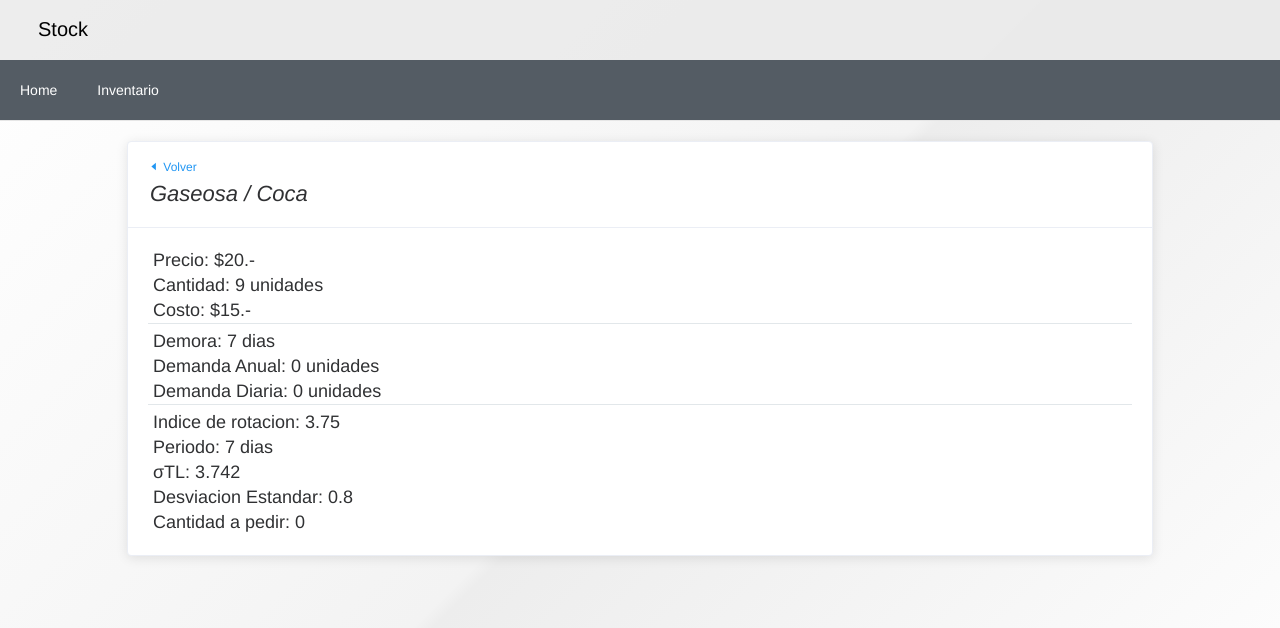
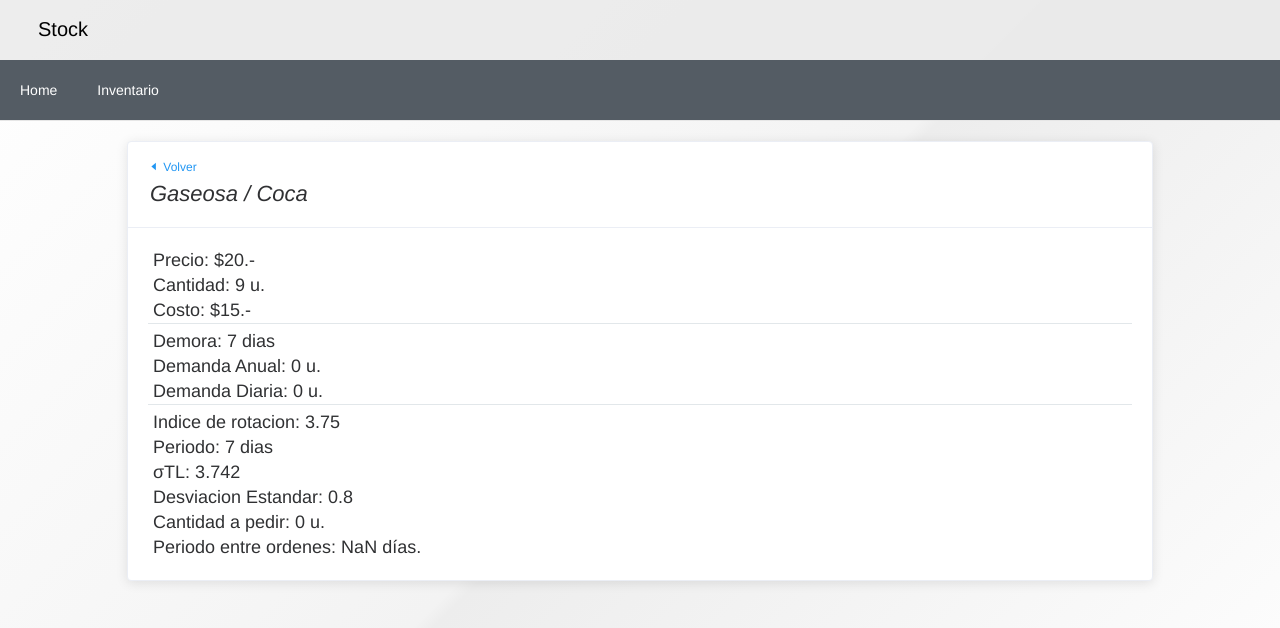
Before and after one commit to rodrysauco/onaine, a Vue app: page /PModel/1 in a window 1280 px wide. Shown: the top 628 px of the page. Built offline with nearby package versions, Linux system fonts and the light colour scheme.

Commit message:
Improving v1.4

```diff
--- a/src/components/HomeComponent.vue
+++ b/src/components/HomeComponent.vue
@@ -121,10 +121,10 @@
         <div v-if="active > 1">
           <section v-if="!isPSelected">
             <div>Costo Total Esperado: $ {{modeloQ.CTE}}.-</div>
-            <div>Cantidad optima de compra: {{resultado.cantidadOptima}} u.</div>
+            <div>Cantidad optima de compra: {{Math.ceil(resultado.cantidadOptima)}} u.</div>
             <div>Punto de reorden: {{resultado.reorden}} u.</div>
-            <div>Nº de órdenes de compra anuales: {{resultado.nOrdenes}}</div>
-            <div>Tiempo de espera entre órdenes: {{randDrink.diasLaborales/resultado.nOrdenes}} días.</div>
+            <div>Nº de órdenes de compra anuales: {{resultado.nOrdenes}} u.</div>
+            <div>Tiempo de espera entre órdenes: {{Math.ceil(randDrink.diasLaborales/resultado.nOrdenes)}} días.</div>
           </section>
           <section v-else>
             <div>Cantidad optima de compra: {{resultado.cantidadOptima}} u.</div>
@@ -326,8 +326,11 @@
             this.modeloP.inventario;
           if (rta < 0) {
             rta = 0;
+          } else {
+            rta -= rta*0.011 ;
           }
-          this.resultado.cantidadOptima = Math.floor(rta);
+
+          this.resultado.cantidadOptima = Math.round(rta);
         } else {
           let cpo = Math.sqrt(
             (2 * this.randDrink.demandaAnual * this.randDrink.costoPreparacion) /
--- a/src/components/ModeloP.vue
+++ b/src/components/ModeloP.vue
@@ -12,20 +12,21 @@
       <div>
         <section class="cardHeader">
           <div>Precio: ${{bebida.precio}}.- </div>
-          <div>Cantidad: {{bebida.cantidad}} unidades</div>
+          <div>Cantidad: {{bebida.cantidad}} u.</div>
           <div>Costo: ${{bebida.costo}}.-</div>
         </section>
         <section class="cardBody">
           <div>Demora: {{bebida.leadTime}} dias</div>
-          <div>Demanda Anual: {{modelP.demandaAnual}} unidades</div>
-          <div>Demanda Diaria: {{modelP.demandaDiaria}} unidades</div>
+          <div>Demanda Anual: {{modelP.demandaAnual}} u.</div>
+          <div>Demanda Diaria: {{modelP.demandaDiaria}} u.</div>
         </section>
         <section class="cardAppend">
           <div>Indice de rotacion: {{bebida.indiceRotacion}}</div>
           <div>Periodo: {{modelP.periodo}} dias</div>
           <div>σTL: {{modelP.sigmaTL}}</div>
           <div>Desviacion Estandar: {{modelP.desviacionEstandar}}</div>
-          <div>Cantidad a pedir: {{modelP.cantidadQueDebeOrdenarse}}</div>
+          <div>Cantidad a pedir: {{modelP.cantidadQueDebeOrdenarse}} u.</div>
+          <div>Periodo entre ordenes: {{Math.ceil(modelP.demandaAnual/modelP.cantidadQueDebeOrdenarse)}} días.</div>
         </section>
       </div>
     </el-card>
@@ -54,8 +55,9 @@
     methods: {
       loadingData(data) {
         let id = this.$route.params.id;
-        this.modelP.demandaAnual = data.demandaAnualProducto(id);
-        this.modelP.demandaDiaria = Math.round(data.demandaDiariaProducto(id) * 1000) / 1000;
+        //this.modelP.demandaAnual = data.demandaAnualProducto(id);
+        this.modelP.demandaDiaria = Math.round(data.demandaDiariaProducto(id) * 100) / 100;
+        this.modelP.demandaAnual = this.modelP.demandaDiaria *300;
         this.calcularSigmaTL();
         this.calcularQ();
       },
--- a/src/components/ModeloQ.vue
+++ b/src/components/ModeloQ.vue
@@ -55,8 +55,9 @@
     methods: {
       loadingData(data) {
         let id = this.$route.params.id;
-        this.modelQ.demandaAnual = data.demandaAnualProducto(id);
-        this.modelQ.demandaDiaria = data.demandaDiariaProducto(id);
+        //this.modelQ.demandaAnual = data.demandaAnualProducto(id);
+        this.modelQ.demandaDiaria = Math.round(data.demandaDiariaProducto(id)*100)/100;
+        this.modelQ.demandaAnual = this.modelQ.demandaDiaria * 300;
         this.calcularQ();
         this.calcularReorden();
         this.calcularCTE();
@@ -70,7 +71,7 @@
         if (rta < 1) {
           rta = 1;
         }
-        this.modelQ.puntoReorden = rta;
+        this.modelQ.puntoReorden = Math.ceil(rta);
       },
       calcularCTE() {
         let cte = (this.modelQ.demandaAnual * this.bebida.costo) + ((this.modelQ.demandaAnual / this.modelQ.cantidadPedidoOptima) * this.modelQ.costoPreparacion) + ((this.modelQ.cantidadPedidoOptima / 2) * this.modelQ.costoMantenimiento);
```
